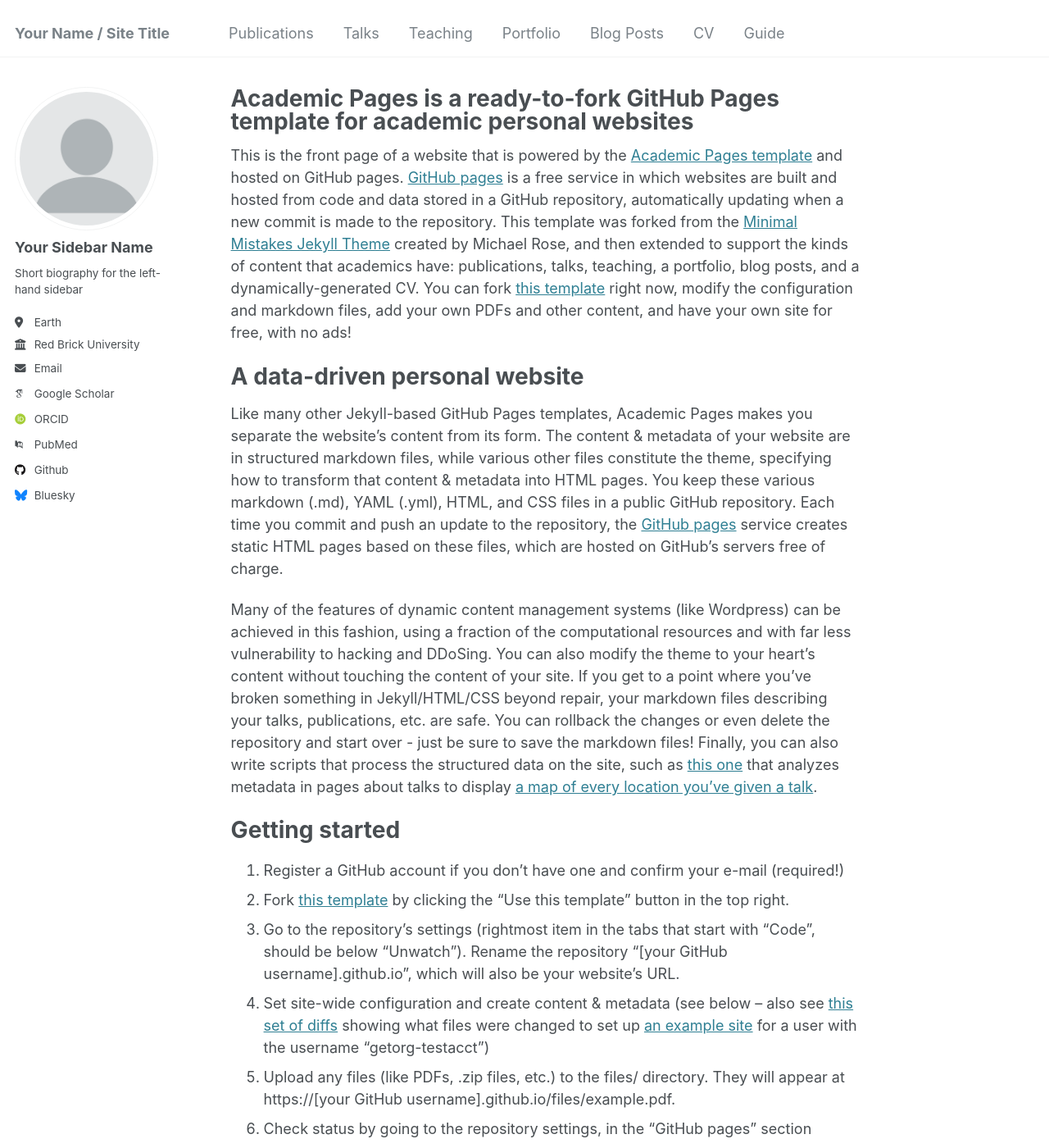
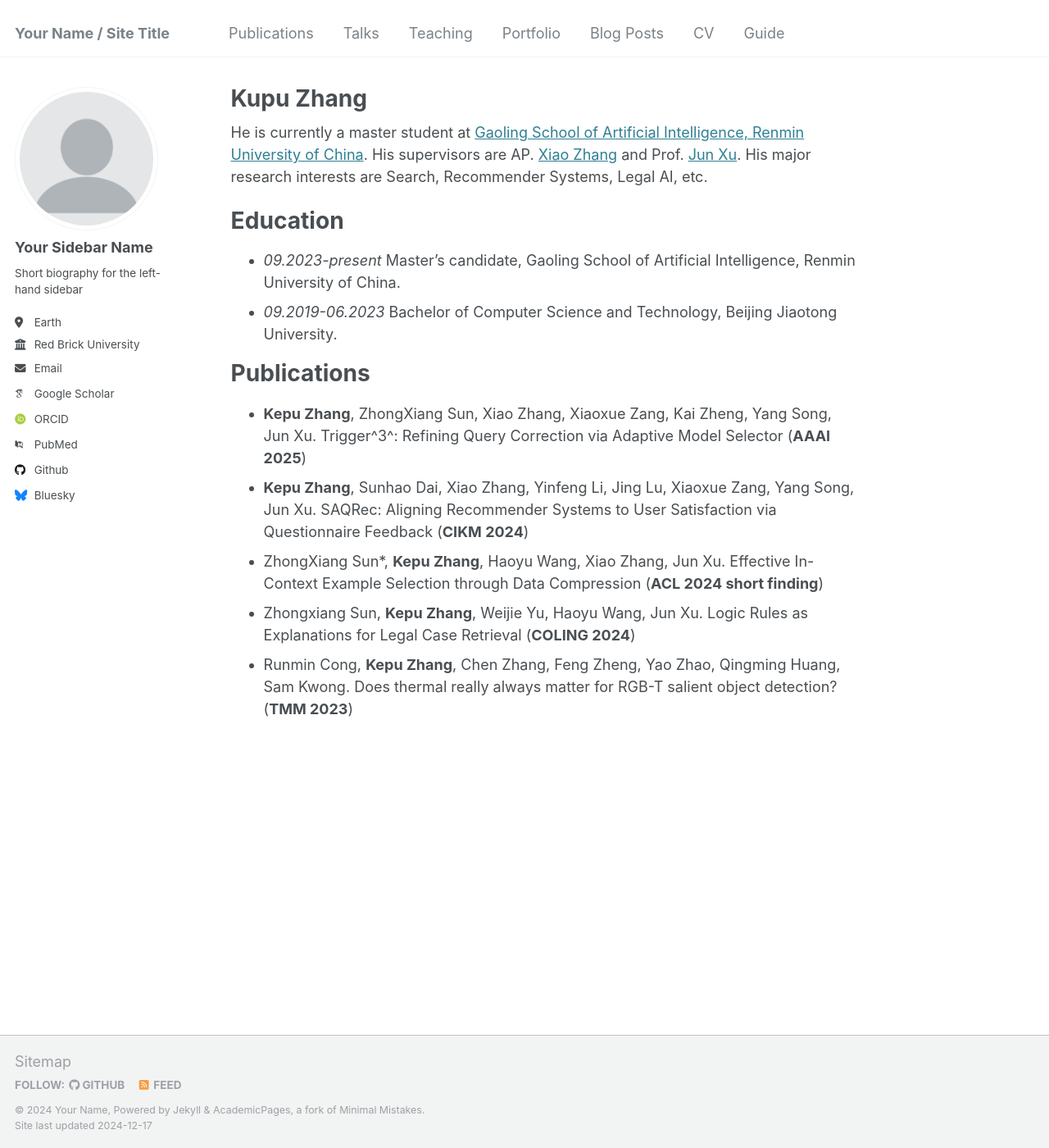
Before and after one commit to ke-01/ke-01.github.io, a Jekyll site: the page built from _pages/about.md, in a window 1280 px wide and 1400 px high. Shown: the whole window at 82% size. Built offline with Jekyll 4.4.1, drawn with Linux system fonts in a browser that asks for light colours; some web fonts are replaced; some of the changed text lies outside the part shown.

Commit message:
Update about.md

```diff
--- a/_pages/about.md
+++ b/_pages/about.md
@@ -1,49 +1,24 @@
 ---
 permalink: /
-title: "Academic Pages is a ready-to-fork GitHub Pages template for academic personal websites"
+title: "Kupu Zhang"
 author_profile: true
 redirect_from:
   - /about/
   - /about.html
 ---
 
-This is the front page of a website that is powered by the [Academic Pages template](https://github.com/academicpages/academicpages.github.io) and hosted on GitHub pages. [GitHub pages](https://pages.github.com) is a free service in which websites are built and hosted from code and data stored in a GitHub repository, automatically updating when a new commit is made to the repository. This template was forked from the [Minimal Mistakes Jekyll Theme](https://mmistakes.github.io/minimal-mistakes/) created by Michael Rose, and then extended to support the kinds of content that academics have: publications, talks, teaching, a portfolio, blog posts, and a dynamically-generated CV. You can fork [this template](https://github.com/academicpages/academicpages.github.io) right now, modify the configuration and markdown files, add your own PDFs and other content, and have your own site for free, with no ads!
+He is currently a master student at [Gaoling School of Artificial Intelligence, Renmin University of China](http://ai.ruc.edu.cn/english/index.htm). His supervisors are AP. [Xiao Zhang](https://scholar.google.com/citations?user=5FZ6wbAAAAAJ&hl=zh-CN&oi=ao) and Prof. [Jun Xu](https://scholar.google.com/citations?user=su14mcEAAAAJ). His major research interests are Search, Recommender Systems, Legal AI, etc.
 
-A data-driven personal website
+Education
 ======
-Like many other Jekyll-based GitHub Pages templates, Academic Pages makes you separate the website's content from its form. The content & metadata of your website are in structured markdown files, while various other files constitute the theme, specifying how to transform that content & metadata into HTML pages. You keep these various markdown (.md), YAML (.yml), HTML, and CSS files in a public GitHub repository. Each time you commit and push an update to the repository, the [GitHub pages](https://pages.github.com/) service creates static HTML pages based on these files, which are hosted on GitHub's servers free of charge.
+* *09.2023-present* Master's candidate, Gaoling School of Artificial Intelligence, Renmin University of China.
+* *09.2019-06.2023* Bachelor of Computer Science and Technology, Beijing Jiaotong University.
 
-Many of the features of dynamic content management systems (like Wordpress) can be achieved in this fashion, using a fraction of the computational resources and with far less vulnerability to hacking and DDoSing. You can also modify the theme to your heart's content without touching the content of your site. If you get to a point where you've broken something in Jekyll/HTML/CSS beyond repair, your markdown files describing your talks, publications, etc. are safe. You can rollback the changes or even delete the repository and start over - just be sure to save the markdown files! Finally, you can also write scripts that process the structured data on the site, such as [this one](https://github.com/academicpages/academicpages.github.io/blob/master/talkmap.ipynb) that analyzes metadata in pages about talks to display [a map of every location you've given a talk](https://academicpages.github.io/talkmap.html).
 
-Getting started
-======
-1. Register a GitHub account if you don't have one and confirm your e-mail (required!)
-1. Fork [this template](https://github.com/academicpages/academicpages.github.io) by clicking the "Use this template" button in the top right.
-1. Go to the repository's settings (rightmost item in the tabs that start with "Code", should be below "Unwatch"). Rename the repository "[your GitHub username].github.io", which will also be your website's URL.
-1. Set site-wide configuration and create content & metadata (see below -- also see [this set of diffs](http://archive.is/3TPas) showing what files were changed to set up [an example site](https://getorg-testacct.github.io) for a user with the username "getorg-testacct")
-1. Upload any files (like PDFs, .zip files, etc.) to the files/ directory. They will appear at https://[your GitHub username].github.io/files/example.pdf.
-1. Check status by going to the repository settings, in the "GitHub pages" section
-
-Site-wide configuration
-------
-The main configuration file for the site is in the base directory in [_config.yml](https://github.com/academicpages/academicpages.github.io/blob/master/_config.yml), which defines the content in the sidebars and other site-wide features. You will need to replace the default variables with ones about yourself and your site's github repository. The configuration file for the top menu is in [_data/navigation.yml](https://github.com/academicpages/academicpages.github.io/blob/master/_data/navigation.yml). For example, if you don't have a portfolio or blog posts, you can remove those items from that navigation.yml file to remove them from the header.
-
-Create content & metadata
-------
-For site content, there is one markdown file for each type of content, which are stored in directories like _publications, _talks, _posts, _teaching, or _pages. For example, each talk is a markdown file in the [_talks directory](https://github.com/academicpages/academicpages.github.io/tree/master/_talks). At the top of each markdown file is structured data in YAML about the talk, which the theme will parse to do lots of cool stuff. The same structured data about a talk is used to generate the list of talks on the [Talks page](https://academicpages.github.io/talks), each [individual page](https://academicpages.github.io/talks/2012-03-01-talk-1) for specific talks, the talks section for the [CV page](https://academicpages.github.io/cv), and the [map of places you've given a talk](https://academicpages.github.io/talkmap.html) (if you run this [python file](https://github.com/academicpages/academicpages.github.io/blob/master/talkmap.py) or [Jupyter notebook](https://github.com/academicpages/academicpages.github.io/blob/master/talkmap.ipynb), which creates the HTML for the map based on the contents of the _talks directory).
-
-**Markdown generator**
-
-The repository includes [a set of Jupyter notebooks](https://github.com/academicpages/academicpages.github.io/tree/master/markdown_generator
-) that converts a CSV containing structured data about talks or presentations into individual markdown files that will be properly formatted for the Academic Pages template. The sample CSVs in that directory are the ones I used to create my own personal website at stuartgeiger.com. My usual workflow is that I keep a spreadsheet of my publications and talks, then run the code in these notebooks to generate the markdown files, then commit and push them to the GitHub repository.
-
-How to edit your site's GitHub repository
-------
-Many people use a git client to create files on their local computer and then push them to GitHub's servers. If you are not familiar with git, you can directly edit these configuration and markdown files directly in the github.com interface. Navigate to a file (like [this one](https://github.com/academicpages/academicpages.github.io/blob/master/_talks/2012-03-01-talk-1.md) and click the pencil icon in the top right of the content preview (to the right of the "Raw | Blame | History" buttons). You can delete a file by clicking the trashcan icon to the right of the pencil icon. You can also create new files or upload files by navigating to a directory and clicking the "Create new file" or "Upload files" buttons.
-
-Example: editing a markdown file for a talk
-![Editing a markdown file for a talk](/images/editing-talk.png)
-
-For more info
-------
-More info about configuring Academic Pages can be found in [the guide](https://academicpages.github.io/markdown/), the [growing wiki](https://github.com/academicpages/academicpages.github.io/wiki), and you can always [ask a question on GitHub](https://github.com/academicpages/academicpages.github.io/discussions). The [guides for the Minimal Mistakes theme](https://mmistakes.github.io/minimal-mistakes/docs/configuration/) (which this theme was forked from) might also be helpful.
+Publications
+============
+* **Kepu Zhang**, ZhongXiang Sun, Xiao Zhang, Xiaoxue Zang, Kai Zheng, Yang Song, Jun Xu. Trigger^3^: Refining Query Correction via Adaptive Model Selector (**AAAI 2025**)
+* **Kepu Zhang**, Sunhao Dai, Xiao Zhang, Yinfeng Li, Jing Lu, Xiaoxue Zang, Yang Song, Jun Xu. SAQRec: Aligning Recommender Systems to User Satisfaction via Questionnaire Feedback (**CIKM 2024**)
+* ZhongXiang Sun*, **Kepu Zhang**, Haoyu Wang, Xiao Zhang, Jun Xu. Effective In-Context Example Selection through Data Compression (**ACL 2024 short finding**)
+* Zhongxiang Sun, **Kepu Zhang**, Weijie Yu, Haoyu Wang, Jun Xu. Logic Rules as Explanations for Legal Case Retrieval (**COLING 2024**)
+* Runmin Cong, **Kepu Zhang**, Chen Zhang, Feng Zheng, Yao Zhao, Qingming Huang, Sam Kwong. Does thermal really always matter for RGB-T salient object detection? (**TMM 2023**)
```
